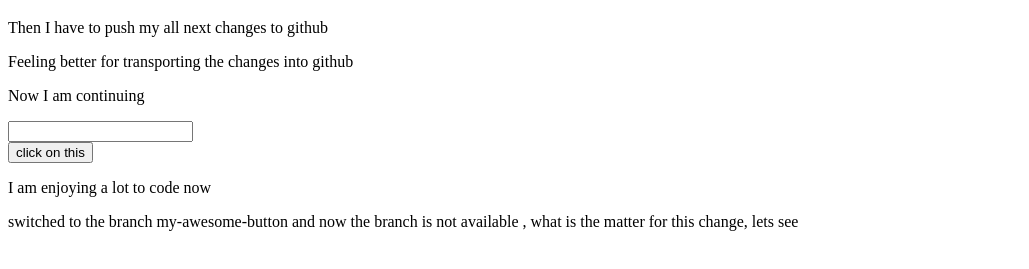
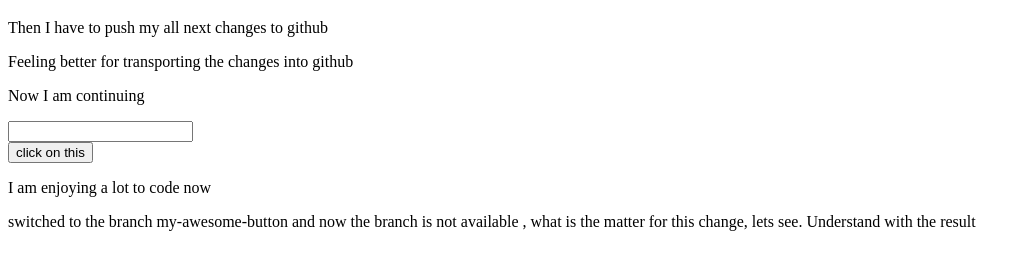
Before and after one commit to programmersufian/my-third-website, a plain HTML site: page index.html in a window 1280 px wide. Shown: the part 61-330 px from the top of the page, without its empty margins (0-1029 px from the left). Drawn offline with Linux system fonts and the light colour scheme.

Commit message:
understand

```diff
--- a/index.html
+++ b/index.html
@@ -14,6 +14,6 @@
     <br>
     <button>click on this</button>
     <p>I am enjoying a lot to code now </p>
-    <p>switched to the branch my-awesome-button and now the branch is not available , what is the matter for this change, lets see</p>
+    <p>switched to the branch my-awesome-button and now the branch is not available , what is the matter for this change, lets see. Understand with the result</p>
 </body>
 </html>
```
